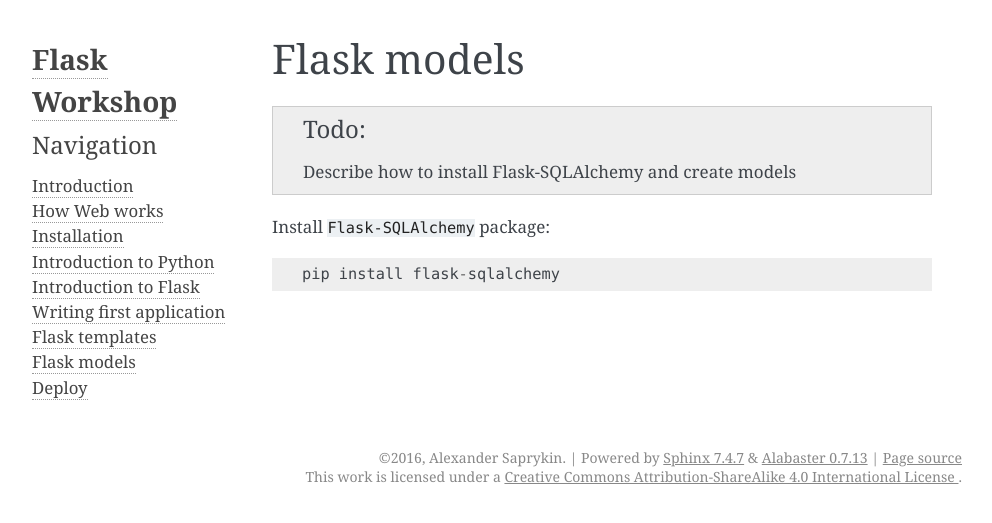
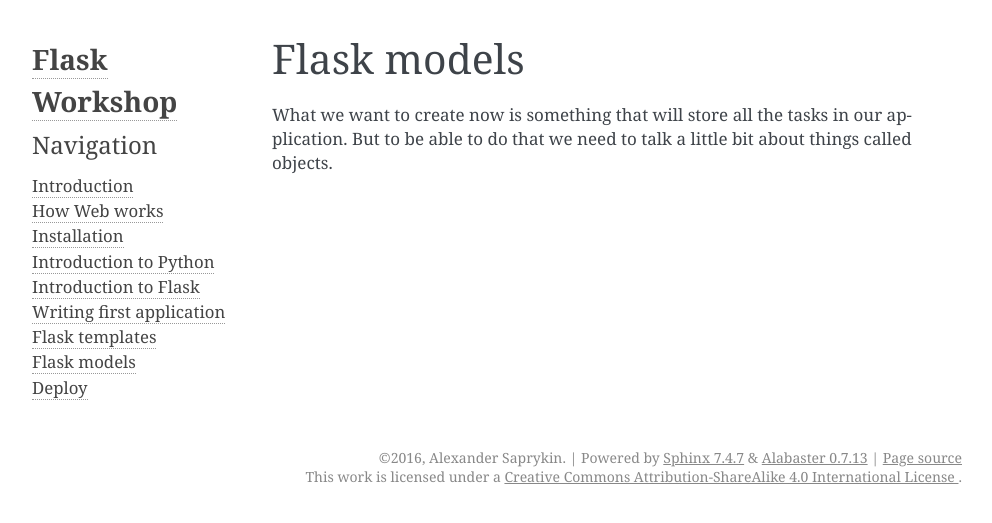
Before and after one commit to cutwater/FlaskWorkshop, a Sphinx documentation site: the page built from docs/flask-models.rst, in a window 1280 px wide. Shown: the top 523 px of the page, without its empty margins (148-1140 px from the left). Built offline with Sphinx 7.4.7, drawn with Linux system fonts in a browser that asks for light colours.

Commit message:
Start working on flask-models page

```diff
--- a/docs/flask-models.rst
+++ b/docs/flask-models.rst
@@ -2,8 +2,6 @@
 Flask models
 ============
 
-.. todo:: Describe how to install Flask-SQLAlchemy and create models
-
-Install ``Flask-SQLAlchemy`` package::
-
-    pip install flask-sqlalchemy
+What we want to create now is something that will store all the
+tasks in our application. But to be able to do that we need to talk a
+little bit about things called objects.
```
